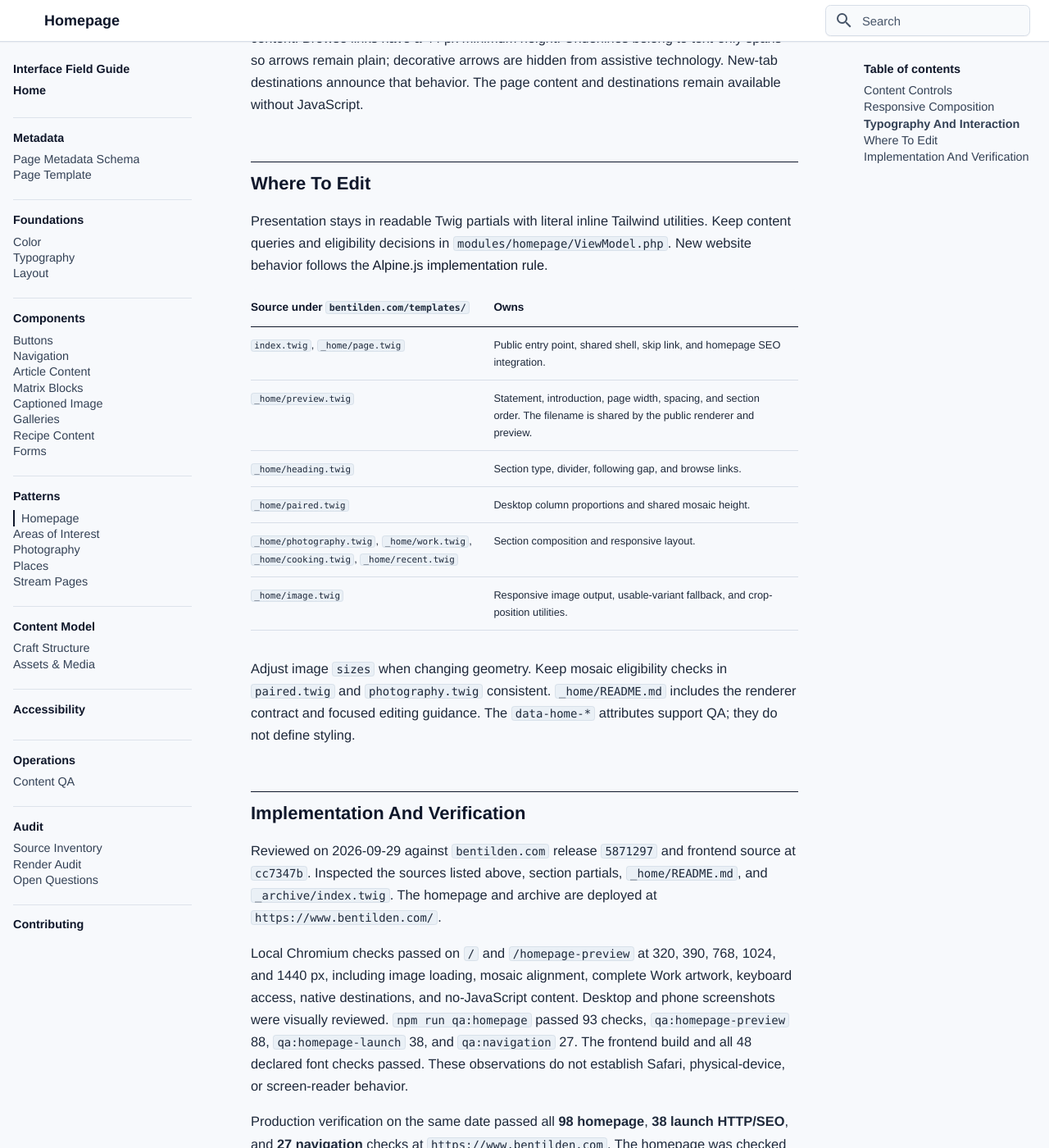
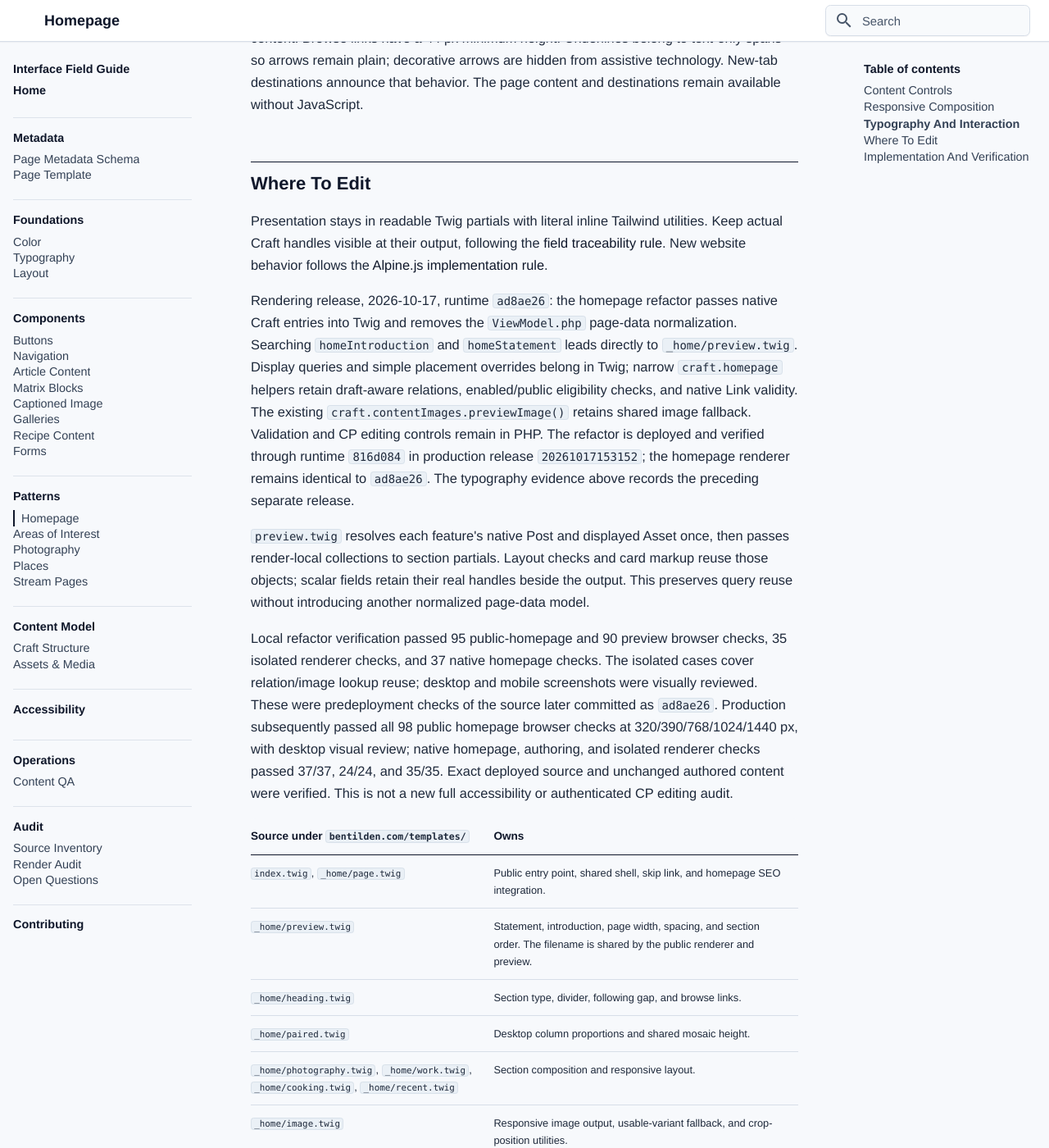
Before and after one commit to bentilden/Design-System, an MkDocs documentation site: the page built from docs/patterns/homepage.md, in a window 1280 px wide and 1400 px high, scrolled down 2158 px. Shown: the whole window at 82% size. Built offline with MkDocs 1.6.1 and Material for MkDocs 9.7.7, drawn with Linux system fonts in a browser that asks for light colours; some web fonts are replaced.

Commit message:
Document homepage native field rendering and traceability rule

```diff
--- a/docs/patterns/homepage.md
+++ b/docs/patterns/homepage.md
@@ -11,7 +11,8 @@ source:
   - bentilden.com/templates/index.twig
   - bentilden.com/templates/_home
   - bentilden.com/modules/homepage/Schema.php
-  - bentilden.com/modules/homepage/ViewModel.php
+  - bentilden.com/modules/homepage/Rules.php
+  - bentilden.com/modules/homepage/HomepageVariable.php
   - bentilden.com-css/src/bentilden.css
   - bentilden.com-css/scripts/qa-homepage-preview-browser.mjs
 owner: Documentation owner
@@ -59,7 +60,13 @@ Keep links native, with visible keyboard focus. The first keyboard link skips to
 
 ## Where To Edit
 
-Presentation stays in readable Twig partials with literal inline Tailwind utilities. Keep content queries and eligibility decisions in `modules/homepage/ViewModel.php`. New website behavior follows the [Alpine.js implementation rule](../contributing.md#frontend-implementation-rule).
+Presentation stays in readable Twig partials with literal inline Tailwind utilities. Keep actual Craft handles visible at their output, following the [field traceability rule](../contributing.md#craft-field-traceability). New website behavior follows the [Alpine.js implementation rule](../contributing.md#frontend-implementation-rule).
+
+Rendering release, 2026-10-17, runtime `ad8ae26`: the homepage refactor passes native Craft entries into Twig and removes the `ViewModel.php` page-data normalization. Searching `homeIntroduction` and `homeStatement` leads directly to `_home/preview.twig`. Display queries and simple placement overrides belong in Twig; narrow `craft.homepage` helpers retain draft-aware relations, enabled/public eligibility checks, and native Link validity. The existing `craft.contentImages.previewImage()` retains shared image fallback. Validation and CP editing controls remain in PHP. The refactor is deployed and verified through runtime `816d084` in production release `20261017153152`; the homepage renderer remains identical to `ad8ae26`. The typography evidence above records the preceding separate release.
+
+`preview.twig` resolves each feature's native Post and displayed Asset once, then passes render-local collections to section partials. Layout checks and card markup reuse those objects; scalar fields retain their real handles beside the output. This preserves query reuse without introducing another normalized page-data model.
+
+Local refactor verification passed 95 public-homepage and 90 preview browser checks, 35 isolated renderer checks, and 37 native homepage checks. The isolated cases cover relation/image lookup reuse; desktop and mobile screenshots were visually reviewed. These were predeployment checks of the source later committed as `ad8ae26`. Production subsequently passed all 98 public homepage browser checks at 320/390/768/1024/1440 px, with desktop visual review; native homepage, authoring, and isolated renderer checks passed 37/37, 24/24, and 35/35. Exact deployed source and unchanged authored content were verified. This is not a new full accessibility or authenticated CP editing audit.
 
 | Source under `bentilden.com/templates/` | Owns |
 | --- | --- |
```
Also changed, not shown: docs/content-model/craft-structure.md (+2 -0 lines), docs/contributing.md (+8 -0 lines).
